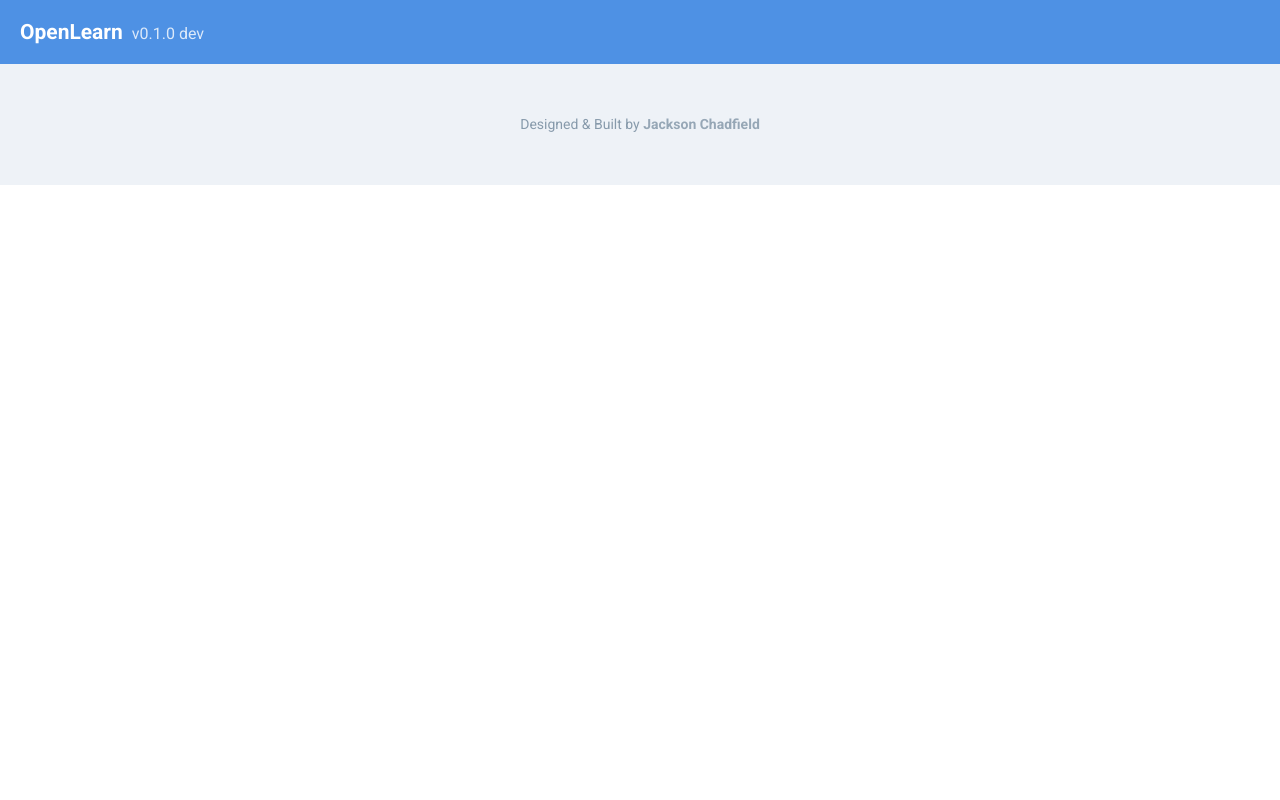
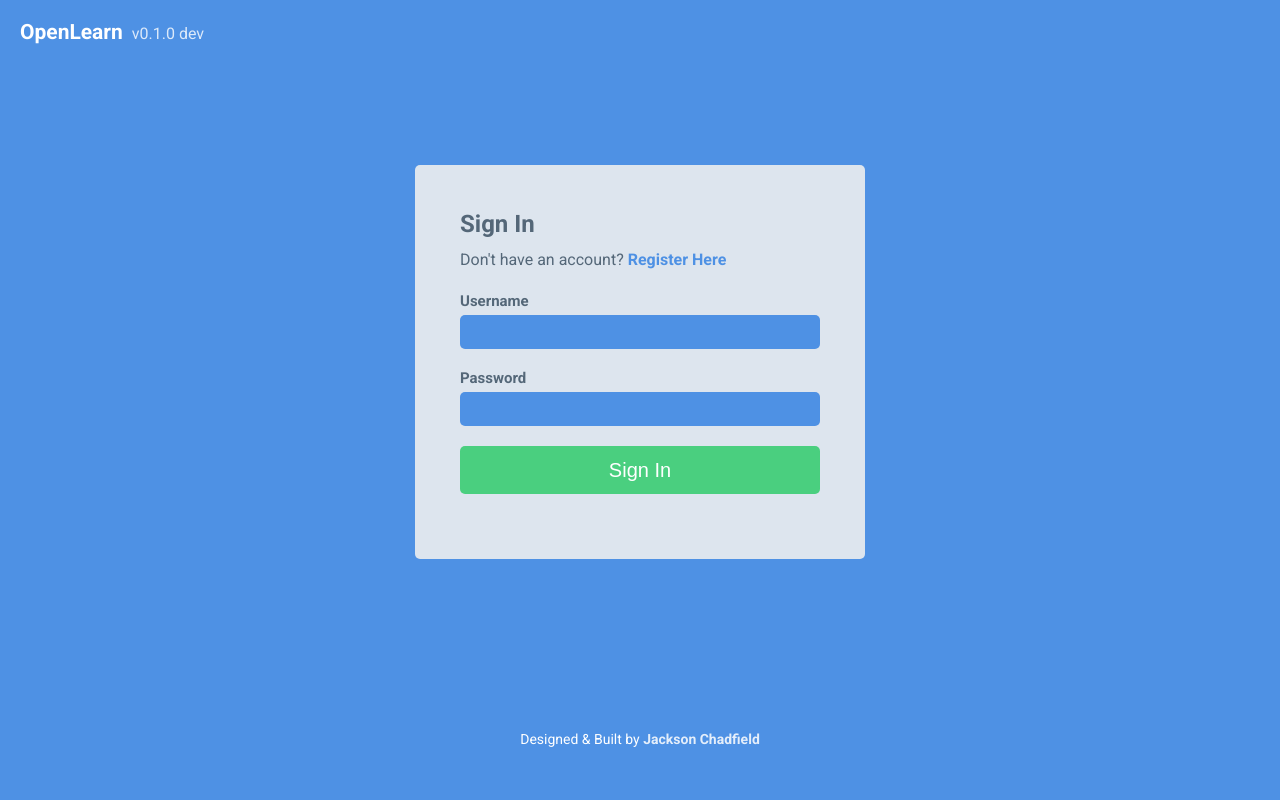
Before and after one commit to j-chad/OpenLearn, a Flask app: page /sign-in in a window 1280 px wide. Run offline with Flask 2, Linux system fonts and the light colour scheme.

Commit message:
Flask WTF overhaul + sign in page

```diff
--- a/OpenLearn/templates/public/sign-in.html
+++ b/OpenLearn/templates/public/sign-in.html
@@ -1 +1,78 @@
 {% extends "./layout.html" %}
+
+{% set footer_color = "blue" %}
+
+{% block styles %}
+    {{ super() }}
+    <style>
+        html, body {
+            height: 100%;
+            width: 100%;
+            margin: 0;
+            padding: 0;
+        }
+
+        body {
+        {# I know. *sigh* #} /**/
+            display: flex;
+            flex-direction: column;
+        }
+
+        main {
+            flex-grow: 2;
+            display: flex;
+            flex-direction: column;
+        }
+
+        #form-section {
+            flex-grow: 2;
+            display: flex;
+            justify-content: center;
+            align-items: center;
+        }
+
+        #room-code-input, #form-container {
+            max-width: 450px;
+            width: 100%;
+            margin: 0;
+        }
+
+        .siimple-footer-link {
+            color: white;
+        }
+
+        .siimple-footer-link:hover {
+            color: rgba(255, 255, 255, 0.4) !important;
+        }
+    </style>
+{% endblock %}
+
+{% block main %}
+    <div class="siimple-content--fluid siimple--bg-primary siimple--py-5" id="form-section">
+        <div id="form-container" class="siimple--display-inline-flex">
+            <div class="siimple-form siimple--bg-light siimple--py-5 siimple--px-5 siimple--rounded"
+                 id="room-code-form">
+                <div class="siimple-form-title">Sign In</div>
+                <div class="siimple-form-detail">Don't have an account? <a href="{{ url_for("public.register") }}"
+                                                                           class="siimple-link">Register Here</a></div>
+                <div class="siimple-form-field">
+                    {{ form.username.label(class_="siimple-form-field-label") }}
+                    {{ form.username(class_="siimple-input siimple-input--fluid siimple--bg-primary siimple--color-white", maxlength=25) }}
+                </div>
+                <div class="siimple-form-field">
+                    {{ form.password.label(class_="siimple-form-field-label") }}
+                    {{ form.password(class_="siimple-input siimple-input--fluid siimple--bg-primary siimple--color-white") }}
+                </div>
+                <div class="siimple-form-field">
+                    <input type="submit"
+                           class="siimple-btn siimple-btn--success siimple-btn--big siimple-btn--fluid"
+                           value="Sign In"/>
+                </div>
+                <div id="room-code-status"
+                     class="siimple-alert siimple-alert--error{% if form.errors|length == 0 %} siimple--display-none{% endif %}">
+                    {{ form.errors.values()|first|first }}
+                </div>
+            </div>
+        </div>
+    </div>
+{% endblock %}
--- a/OpenLearn/views/public/controller.py
+++ b/OpenLearn/views/public/controller.py
@@ -3,12 +3,10 @@
 from flask import (
     Blueprint,
     current_app,
-    flash,
-    redirect,
     render_template,
-    request,
-    url_for,
-    abort)
+    abort, redirect)
+
+from .forms import RegisterForm, LoginForm
 
 blueprint = Blueprint("public", __name__, static_folder="../../static", template_folder="../../templates/public")
 
@@ -28,4 +26,15 @@ def index():
 
 @blueprint.route("/sign-in")
 def sign_in():
-    return render_template("sign-in.html")
+    form = LoginForm()
+    if form.validate_on_submit():
+        return redirect("/success")
+    return render_template("sign-in.html", form=form)
+
+
+@blueprint.route("/register", methods=["GET", "POST"])
+def register():
+    form = RegisterForm()
+    if form.validate_on_submit():
+        return redirect("/success")
+    return render_template("register.html", form=form)
--- a/OpenLearn/views/public/forms.py
+++ b/OpenLearn/views/public/forms.py
@@ -0,0 +1,28 @@
+# -*- coding: utf-8 -*-
+from flask_wtf import FlaskForm
+from wtforms import StringField, PasswordField
+from wtforms.validators import Length, EqualTo, InputRequired
+
+
+class LoginForm(FlaskForm):
+    username = StringField("Username", validators=[
+        InputRequired(message="You must enter your username"),
+        Length(min=3, max=25, message="Username does not exist")
+    ])
+    password = PasswordField("Password", validators=[
+        InputRequired(message="You must enter your username")
+    ])
+
+
+class RegisterForm(FlaskForm):
+    username = StringField("Username", validators=[
+        InputRequired(),
+        Length(min=3, max=25, message="Username must be between 3-25 characters")
+    ])
+    password = PasswordField("Password", validators=[
+        InputRequired(message="You must provide a password"),
+        Length(min=6, message="Password must be at least 6 characters")
+    ])
+    confirm_password = PasswordField("Repeat Password", validators=[
+        EqualTo('password', message="Passwords must match")
+    ])
```
Also changed, not shown: OpenLearn/templates/public/register.html (+21 -13 lines), OpenLearn/templates/student/join.html (+7 -6 lines), OpenLearn/views/student/controller.py (+13 -8 lines), OpenLearn/views/student/forms.py (+30 -0 lines).
